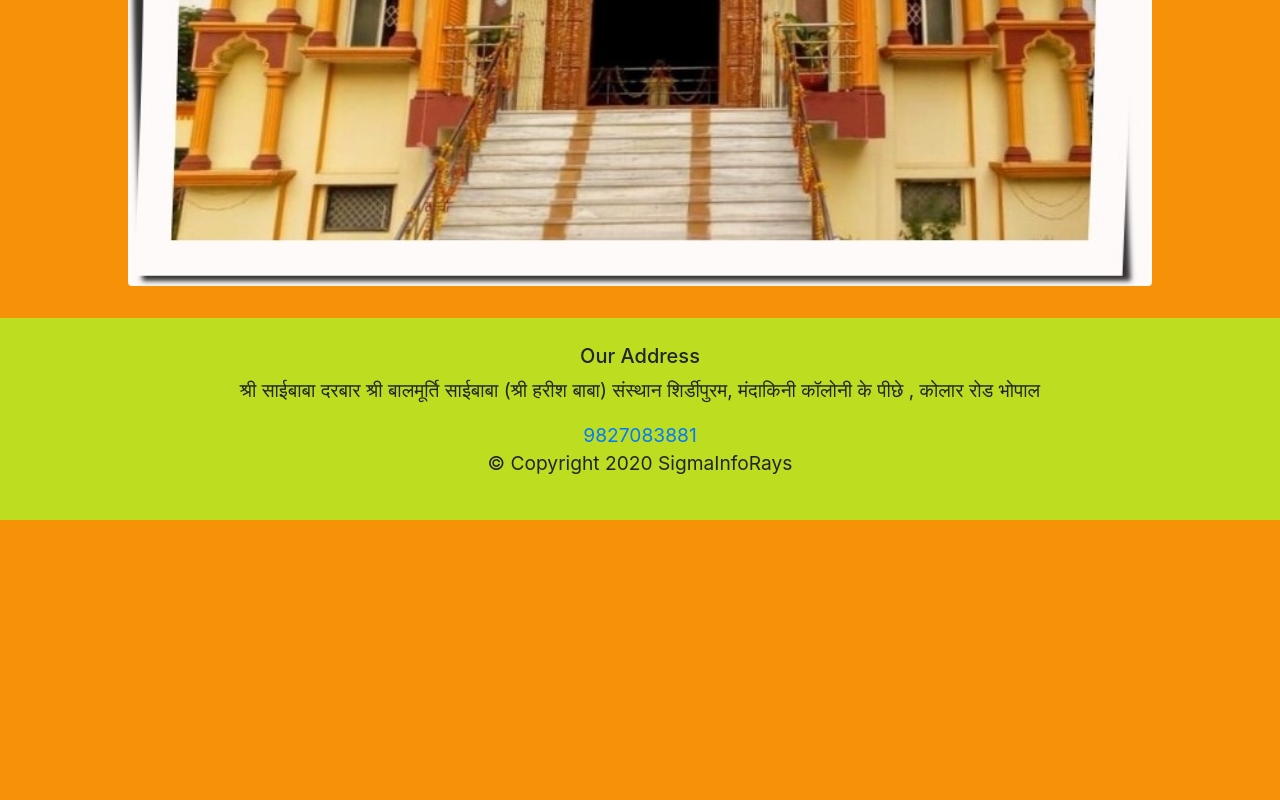
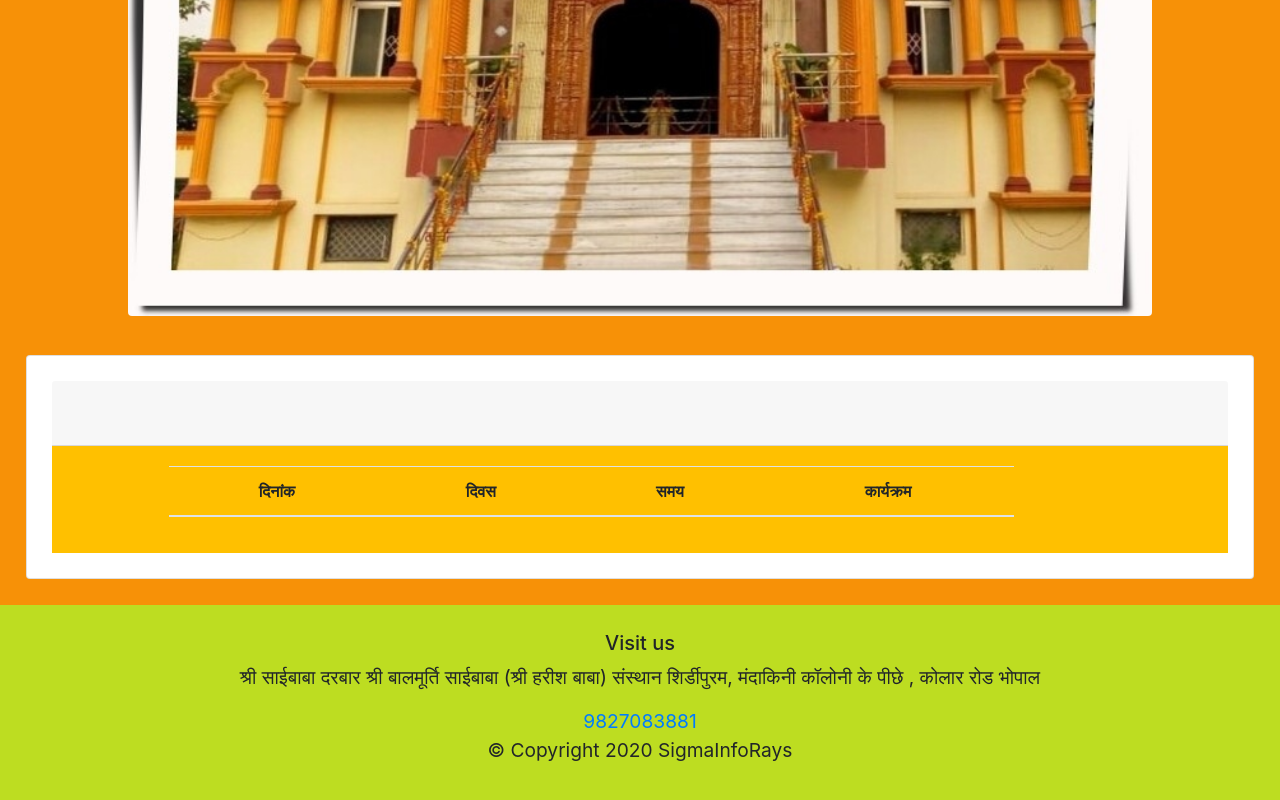
Before and after one commit to saimandir/SaiBabaMandir, a website: page index.html in a window 1280 px wide. Shown: the part 484-1284 px from the top of the page. Before the commit the page ends 1004 px from the top, so only its background shows below. Drawn offline with Linux system fonts and the light colour scheme.

Commit message:
Add files via upload

```diff
--- a/index.html
+++ b/index.html
@@ -11,12 +11,14 @@
   <script src = "https://gstatic.com/firebasejs/7.15.5/firebase-app.js"></script>
   <script src = "https://gstatic.com/firebasejs/7.15.5/firebase-auth.js"></script>
   <script src = "https://gstatic.com/firebasejs/7.15.5/firebase-database.js"></script>
+
   <script src = "indexscript.js"></script>
   <title>!! ॐ श्री साईंनाथाय नम: !!</title>
+  <link rel="shortcut icon" href="images/icon.jpg">
 </head>
 <body class="body">
 
-<nav class="navbar navbar-light navbar-expand-sm fixed-top">
+<nav class="navbar navbar-dark navbar-expand-sm fixed-top">
   <div class="container">
     <button class="navbar-toggler" type="button" data-toggle="collapse" data-target="#Navbar">
       <span class="navbar-toggler-icon"></span>
@@ -77,8 +79,44 @@
   <a class="btn btn-primary" href="donate-us.html">दान दें </a>
 </div>
 
+<marquee class="font sai">अन्नतकोटी ब्रह्म्मांड राजाधिराज योगीराज परब्रह्म श्री सचिदानंद सदगुरुं साईनाथ महाराज की जय</marquee>
 <div class="d-flex justify-content-center">
   <img src="images/bg.jpg" alt="mandir" class="image img-fluid rounded">
+</div>
+
+          <div class="card">
+            <div class="card-header text-center" role="tab" id="event-info-head">
+              <marquee>
+              <h3 class="mb-0"><!-- edit for events -->
+               आने वाले कार्यक्रमों की जानकारी &nbsp;&nbsp;&nbsp;&nbsp;&nbsp;<span class="fa fa-snowflake-o"></span>
+              </h3>
+            </marquee>
+            </div>
+            <div id="event-info">
+              <div class="card-body">
+                <div class="row row-content">
+        <div class="col-12 col-sm-9 offset-sm-1">
+          <div class="table-responsive">
+            <table class="sad table table-striped">
+              <thead class="font">
+                <tr>
+                  <th class="text-center">दिनांक</th>
+                  <th class="text-center">दिवस</th>
+                  <th class = "text-center">
+                    समय</th>
+                  <th class="text-center">कार्यक्रम </th>
+                </tr>
+              </thead>
+              <tbody id="getEventInformation">
+
+
+              </tbody>
+            </table>
+          </div>
+        </div>
+      </div>
+    </div>
+  </div>
 </div>
 
 
@@ -86,7 +124,7 @@
   <div class="container">
     <div class="row justify-content-center">
       <div class="col-12 ">
-        <h5 >Our Address</h5>
+        <h5 >Visit us</h5>
         <address>
           श्री साईबाबा दरबार
           श्री बालमूर्ति साईबाबा (श्री हरीश बाबा) संस्थान
```
